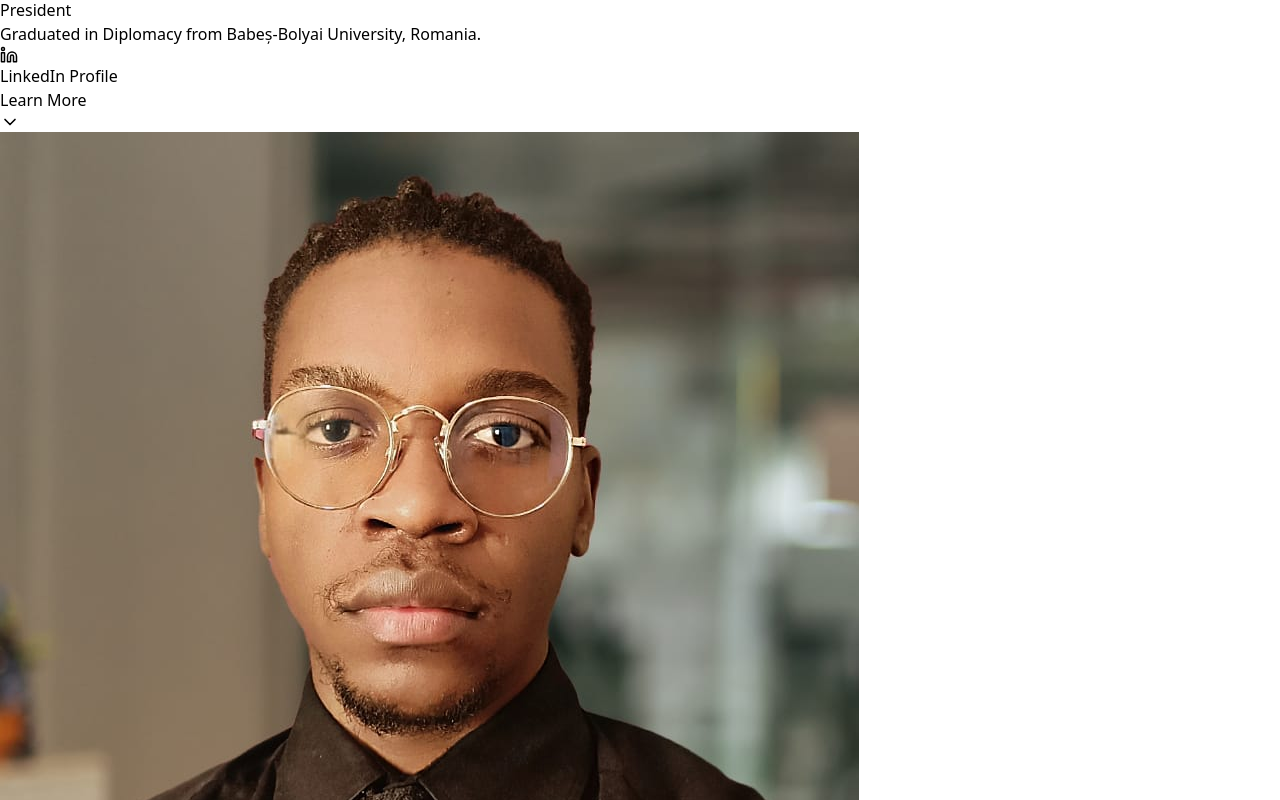
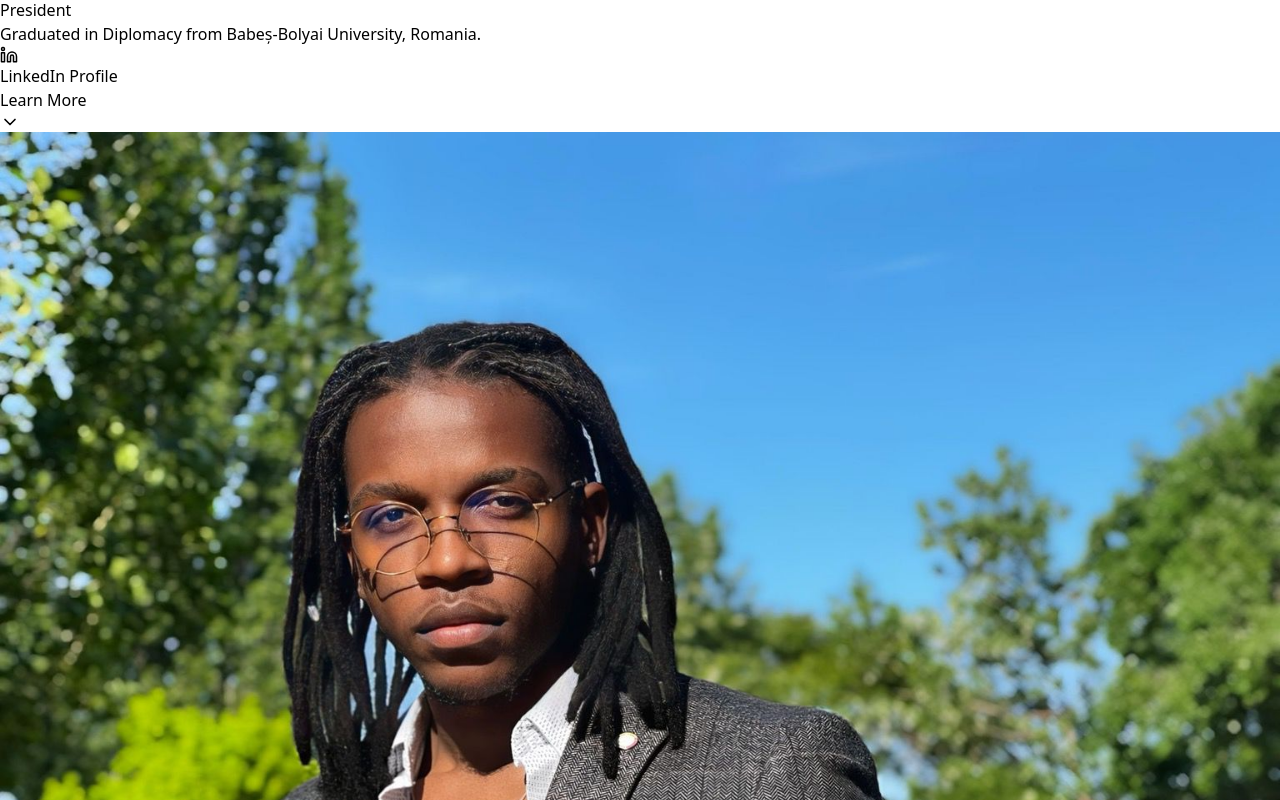
Before and after one commit to vlopezz/Angolancommunity, a React (Vite) app: page / in a window 1280 px wide. Shown: the part 4780-5580 px from the top of the page. Built offline with nearby package versions, Linux system fonts and the light colour scheme.

Commit message:
geovane picture

```diff
--- a/src/pages/Direction.tsx
+++ b/src/pages/Direction.tsx
@@ -38,7 +38,7 @@ const Direction: React.FC = () => {
     {
       name: t('geovaneMoisesName'),
       role: t('geovaneMoisesRole'),
-      image: "/img/gious-direction.jpg",
+      image: "/img/geovane-direction.jpg",
       shortDescription: t('geovaneMoisesShortDesc'),
       fullDescription: t('geovaneMoisesFullDesc'),
       contact: {
```
